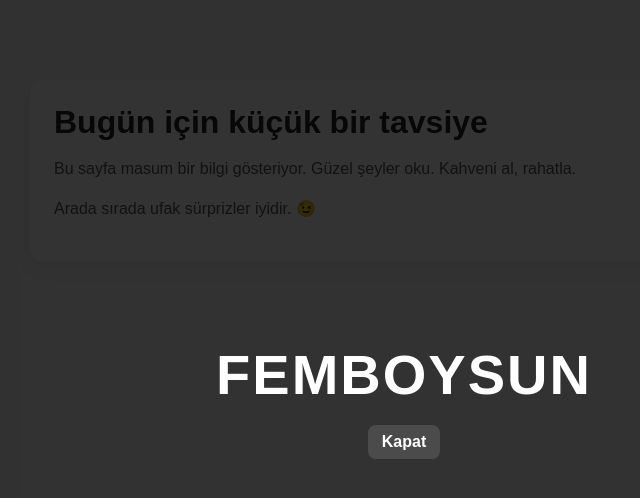
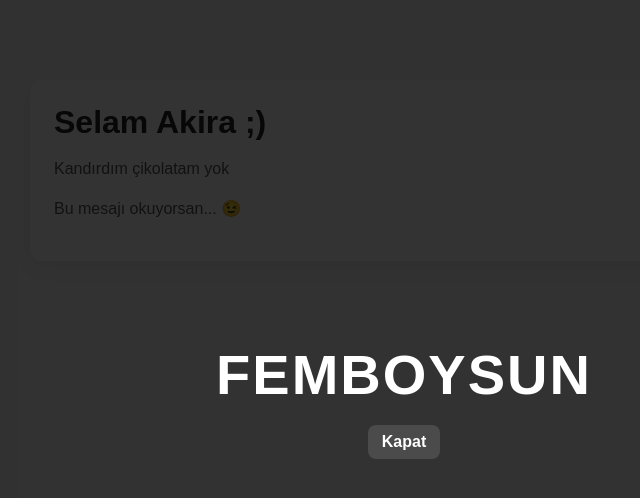
Before and after one commit to Ldellav0lpe/freechocolate, a plain HTML site: page index.html in a window 1280 px wide. Shown: the whole page, without its empty margins (236-876 px from the left). Drawn offline with Linux system fonts and the light colour scheme.

Commit message:
Change prank message and greeting text
Updated the content of the prank message and greeting.

```diff
--- a/index.html
+++ b/index.html
@@ -30,9 +30,9 @@
 </head>
 <body>
   <div class="card">
-    <h1>Bugün için küçük bir tavsiye</h1>
-    <p>Bu sayfa masum bir bilgi gösteriyor. Güzel şeyler oku. Kahveni al, rahatla.</p>
-    <p>Arada sırada ufak sürprizler iyidir. 😉</p>
+    <h1>Selam Akira ;) </h1>
+    <p>Kandırdım çikolatam yok</p>
+    <p>Bu mesajı okuyorsan... 😉</p>
   </div>
 
   <div id="prank" role="dialog" aria-hidden="true">
```
